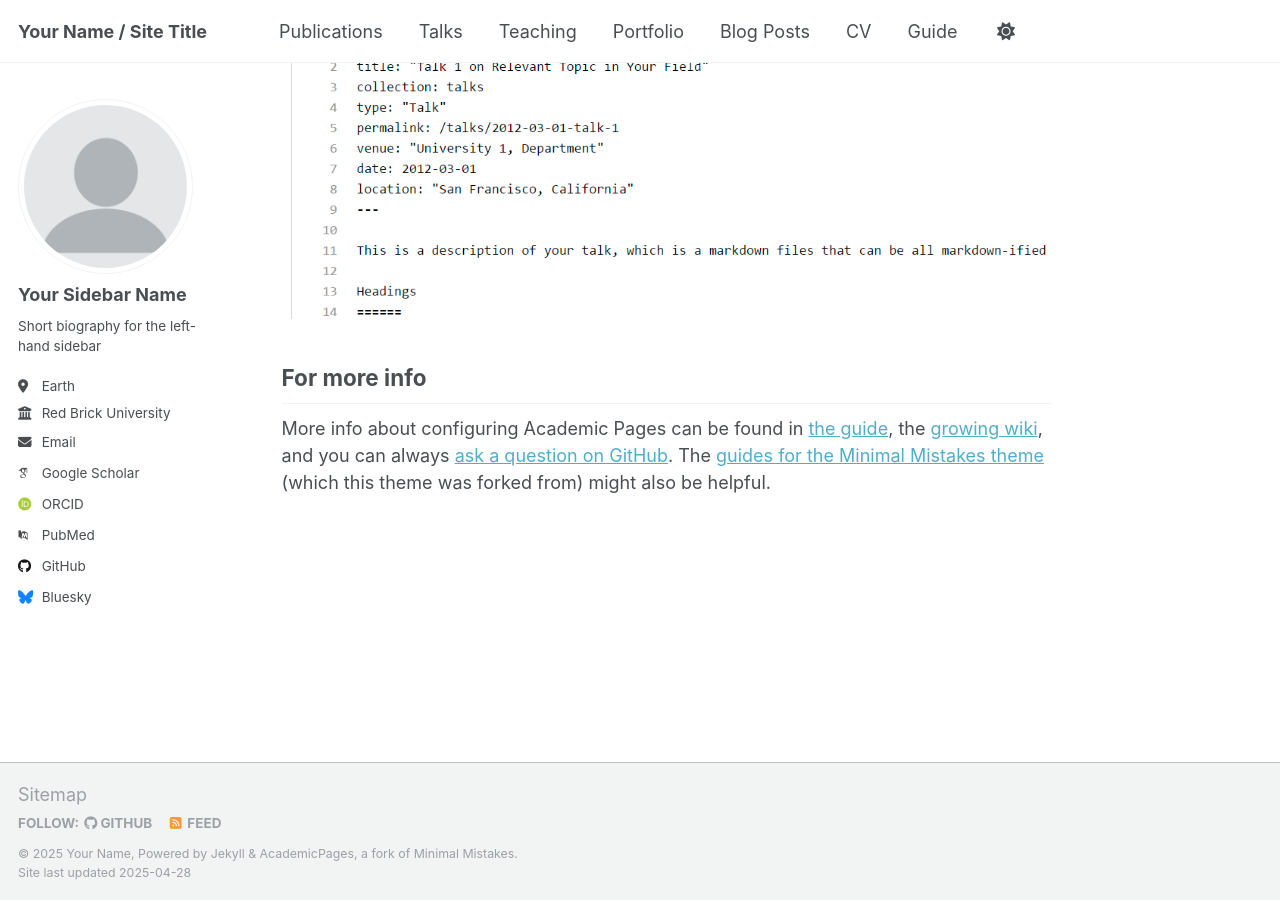
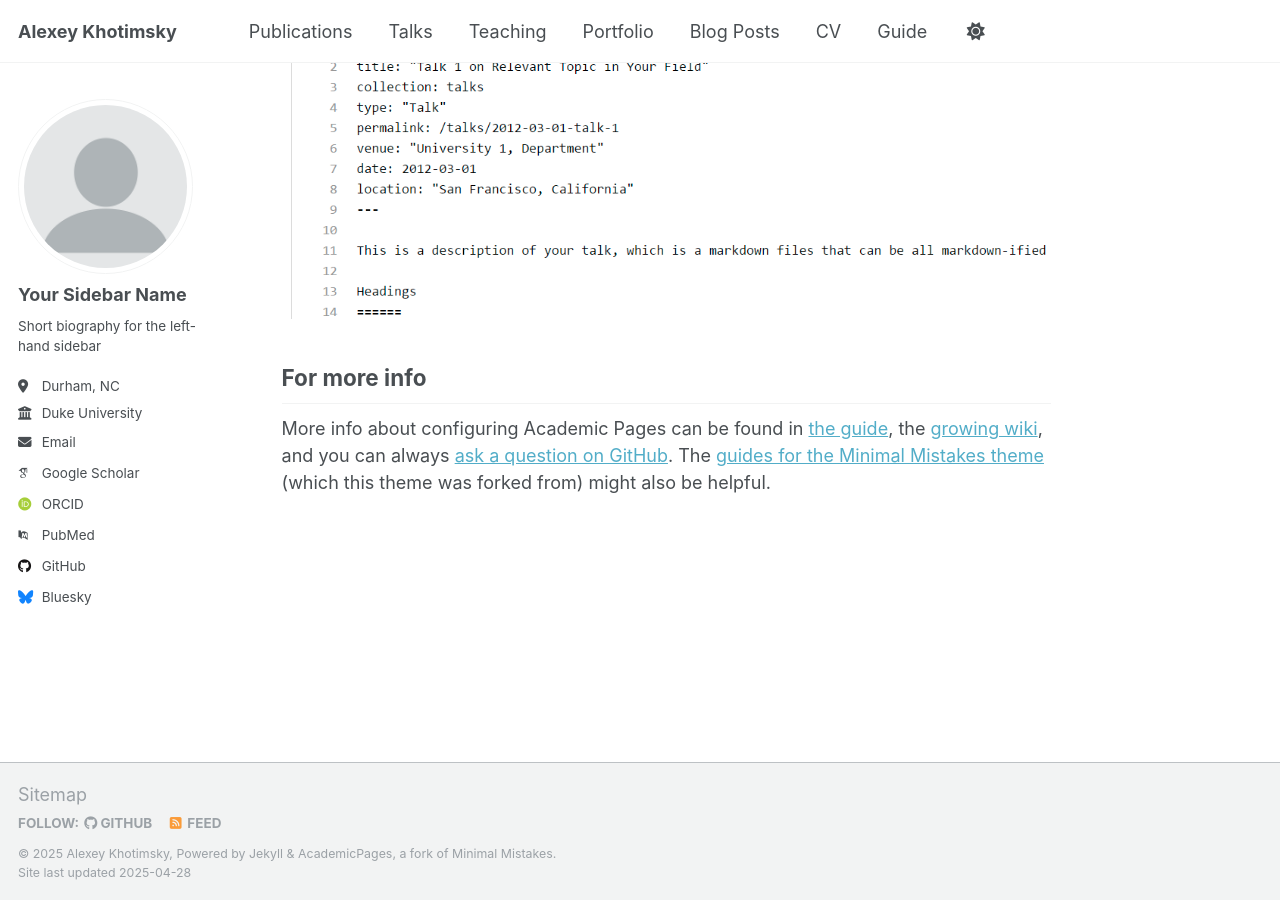
Before and after one commit to khotimsky/khotimsky.github.io, a Jekyll site: the page built from _pages/about.md, in a window 1280 px wide and 900 px high, scrolled down 2804 px. Built offline with Jekyll 4.4.1, drawn with Linux system fonts in a browser that asks for light colours; some web fonts are replaced.

Commit message:
Update _config.yml

```diff
--- a/_config.yml
+++ b/_config.yml
@@ -9,13 +9,13 @@
 # Basic Site Settings
 locale                   : "en-US"
 site_theme               : "default"
-title                    : "Your Name / Site Title"
+title                    : "Alexey Khotimsky"
 title_separator          : "-"
-name                     : &name "Your Name"
+name                     : &name "Alexey Khotimsky"
 description              : &description "personal description"
-url                      : https://academicpages.github.io # the base hostname & protocol for your site e.g. "https://[your GitHub username].github.io" or if you already have some other page hosted on Github then use "https://[your GitHub username].github.io/[Your Repo Name]"
+url                      : https://khotimsky.github.io # the base hostname & protocol for your site e.g. "https://[your GitHub username].github.io" or if you already have some other page hosted on Github then use "https://[your GitHub username].github.io/[Your Repo Name]"
 baseurl                  : "" # the subpath of your site, e.g. "/blog"
-repository               : "academicpages/academicpages.github.io"
+repository               : "khotimsky/khotimsky.github.io"
 
 # Site Author - The following control what appear as part of the author content on the side bar.
 #               If a field is blank the icon and link will not appear, otherwise it will be shown.
@@ -26,10 +26,10 @@ author:
   name             : "Your Sidebar Name"
   pronouns         : # example: "she/her"
   bio              : "Short biography for the left-hand sidebar"
-  location         : "Earth"
-  employer         : "Red Brick University"
+  location         : "Durham, NC"
+  employer         : "Duke University"
   uri              : # URL
-  email            : "none@example.org"
+  email            : "alexey.khotimsky@duke.edu"
 
   # Academic websites
   arxiv            : # URL - Update with the correct link to your profile
```
